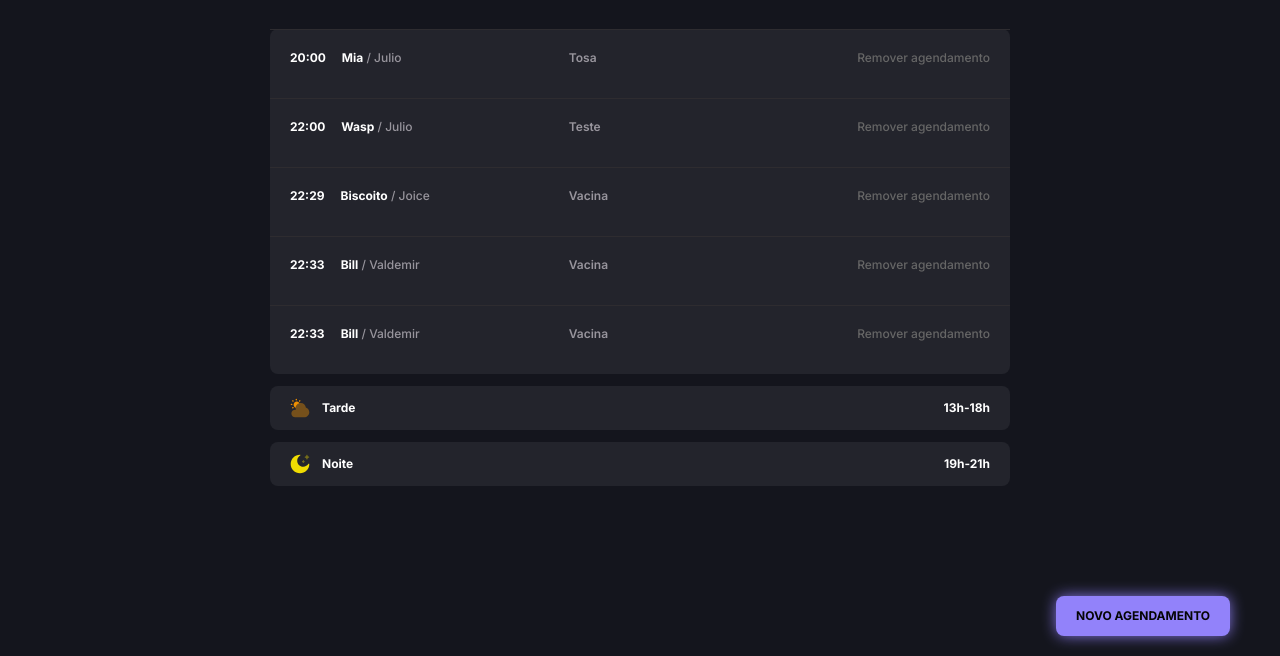
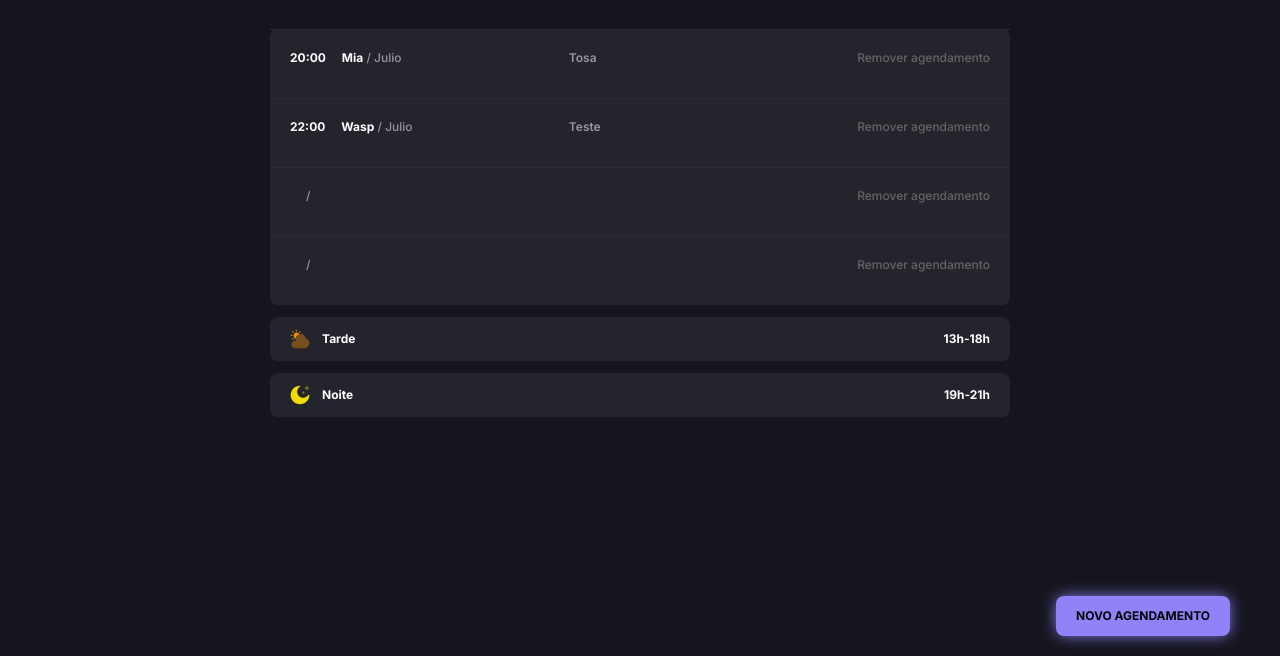
Before and after one commit to Julio-Cesar-Castro/petshop, a website built with webpack: page index.html in a window 1280 px wide. Shown: the part 144-800 px from the top of the page. Built offline with nearby package versions, Linux system fonts and the light colour scheme; data requests are answered from the project's data file; files whose address does not match are found by name.

Commit message:
fix: input bug

```diff
--- a/server.json
+++ b/server.json
@@ -1,7 +1,7 @@
 {
   "schedules": [
     {
-      "id": 1746564430876,
+      "id": "1746564430876",
       "tutorName": "Julio",
       "petName": "Mia",
       "phone": "(11) 97590-1951",
@@ -10,7 +10,7 @@
       "hour": "20:00"
     },
     {
-      "id": 1746564904569,
+      "id": "1746564904569",
       "tutorName": "Julio",
       "petName": "Wasp",
       "phone": "11975901951",
@@ -19,31 +19,22 @@
       "hour": "22:00"
     },
     {
-      "id": 1746667733008,
-      "tutorName": "Joice",
-      "petName": "Biscoito",
-      "phone": "88988430873",
-      "service": "Vacina",
-      "date": "2025-05-07",
-      "hour": "22:29"
+      "id": "1746672403311",
+      "tutorName": "",
+      "petName": "",
+      "phone": "",
+      "service": "",
+      "date": "",
+      "hour": ""
     },
     {
-      "id": 1746668029232,
-      "tutorName": "Valdemir",
-      "petName": "Bill",
-      "phone": "1234",
-      "service": "Vacina",
-      "date": "2025-05-08",
-      "hour": "22:33"
-    },
-    {
-      "id": 1746668029237,
-      "tutorName": "Valdemir",
-      "petName": "Bill",
-      "phone": "1234",
-      "service": "Vacina",
-      "date": "2025-05-08",
-      "hour": "22:33"
+      "id": "1746672403313",
+      "tutorName": "",
+      "petName": "",
+      "phone": "",
+      "service": "",
+      "date": "",
+      "hour": ""
     }
   ]
 }
--- a/src/modules/form/submit.js
+++ b/src/modules/form/submit.js
@@ -1,8 +1,5 @@
-import { deleteSchedule } from "../deleteSchedule.js"
 import { newSchedule } from "../newSchedule.js"
-
-import { listSchedule } from "../listSchedule"
-
+import { listSchedule } from "../listSchedule.js"
 
 //DOM
 const form = document.querySelector("form")
@@ -13,11 +10,11 @@ const serviceDescription = document.getElementById("service")
 const inputDate = document.getElementById("date")
 const inputHour = document.getElementById("hour")
 
-form.addEventListener("submit", async (event) => {
-  event.preventDefault()
+form.addEventListener("submit", async (e) => {
+  e.preventDefault()
 
   const schedule = {
-    id: new Date().getTime(),
+    id: new Date().getTime().toString(),
     tutorName: inputTutor.value,
     petName: inputPetName.value,
     phone: inputPhone.value,
@@ -29,8 +26,9 @@ form.addEventListener("submit", async (event) => {
   // Function to create a new Schedule v
   newSchedule(schedule)
 
+  // Fecha o input
   modal.setAttribute("open", "false")
 
+  // Atualiza Modal
   listSchedule()
-  // Fecha o input
 })
--- a/src/modules/listSchedule.js
+++ b/src/modules/listSchedule.js
@@ -1,23 +1,19 @@
 import { apiConfig } from "../services/api-config.js"
 import { createScheduleOnDOM } from "../services/schedules/schedules-list.js"
 
-
 const morning = document.querySelector(".morning")
 
-export async function listSchedule() {
+export async function listSchedule(){
   const response = await fetch(`${apiConfig.baseURL}/schedules`)
   const data = await response.json()
 
   // data.map(item => {
   //   createScheduleOnDOM(item)
   // })
-  //
-  console.log("teste")
   morning.innerHTML = ""
 
   data.forEach(item => {
     console.log(item)
     createScheduleOnDOM(item)
   })
-
 }
--- a/src/modules/load/load.js
+++ b/src/modules/load/load.js
@@ -1,8 +1,7 @@
-import { listSchedule } from "../listSchedule"
-import { newSchedule } from "../newSchedule"
+import { listSchedule } from "../listSchedule.js"
 
-  document.addEventListener("DOMContentLoaded", () => {
+  // document.addEventListener("DOMContentLoaded", () => {
 
-    // Insira os valores para atualizar
-    listSchedule()
-  })
+  //   // Insira os valores para atualizar
+  listSchedule()
+  // })
--- a/src/modules/newSchedule.js
+++ b/src/modules/newSchedule.js
@@ -1,8 +1,6 @@
 import { apiConfig } from '../services/api-config.js'
-const modal = document.getElementById("modal")
 
-export async function newSchedule({ id, tutorName, petName, phone, service,date, hour }){
-
+export async function newSchedule({ id, tutorName, petName, phone, service, date, hour }){
  try {
   await fetch(`${apiConfig.baseURL}/schedules`, {
     method: "POST",
--- a/src/styles/global.css
+++ b/src/styles/global.css
@@ -65,6 +65,7 @@ label {
 }
 
 input[data-default] {
+  position: relative;
   padding: 0.75rem 0.75rem 0.75rem 2.5rem;
   border: 1px var(--border-primary) solid;
   width: auto;
@@ -119,8 +120,9 @@ input[data-default] {
 input[type="date"]::-webkit-inner-spin-button,
 input[type="date"]::-webkit-calendar-picker-indicator,
 input[type="time"]::-webkit-calendar-picker-indicator {
-  width: 100%;
-  height: 100%;
+  width: 2rem;
+  height: 2rem;
+  left: 0;
   opacity: 0;
   position: absolute;
   cursor: pointer;
```
Also changed, not shown: dist/index.html, dist/main.js, index.html (line endings or trailing spaces).
